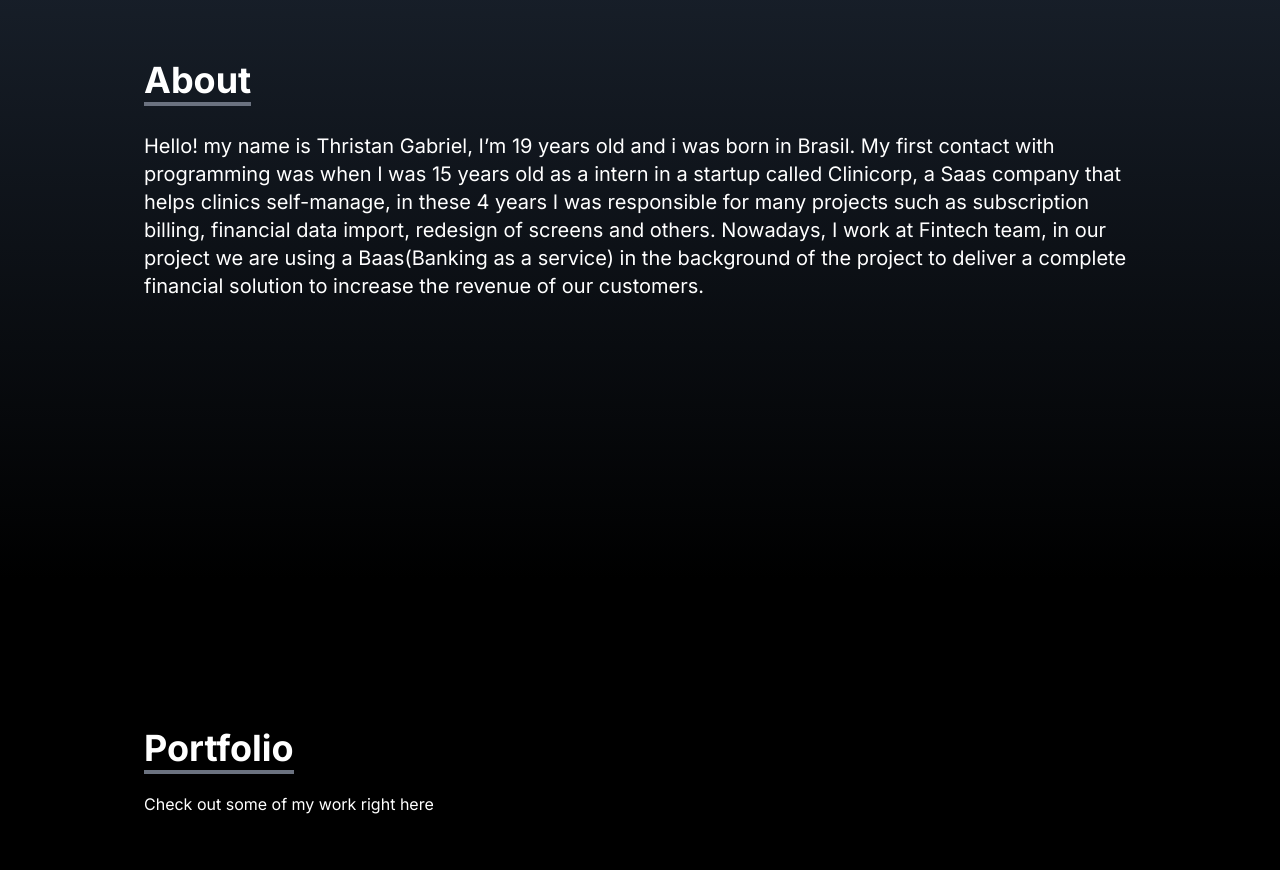
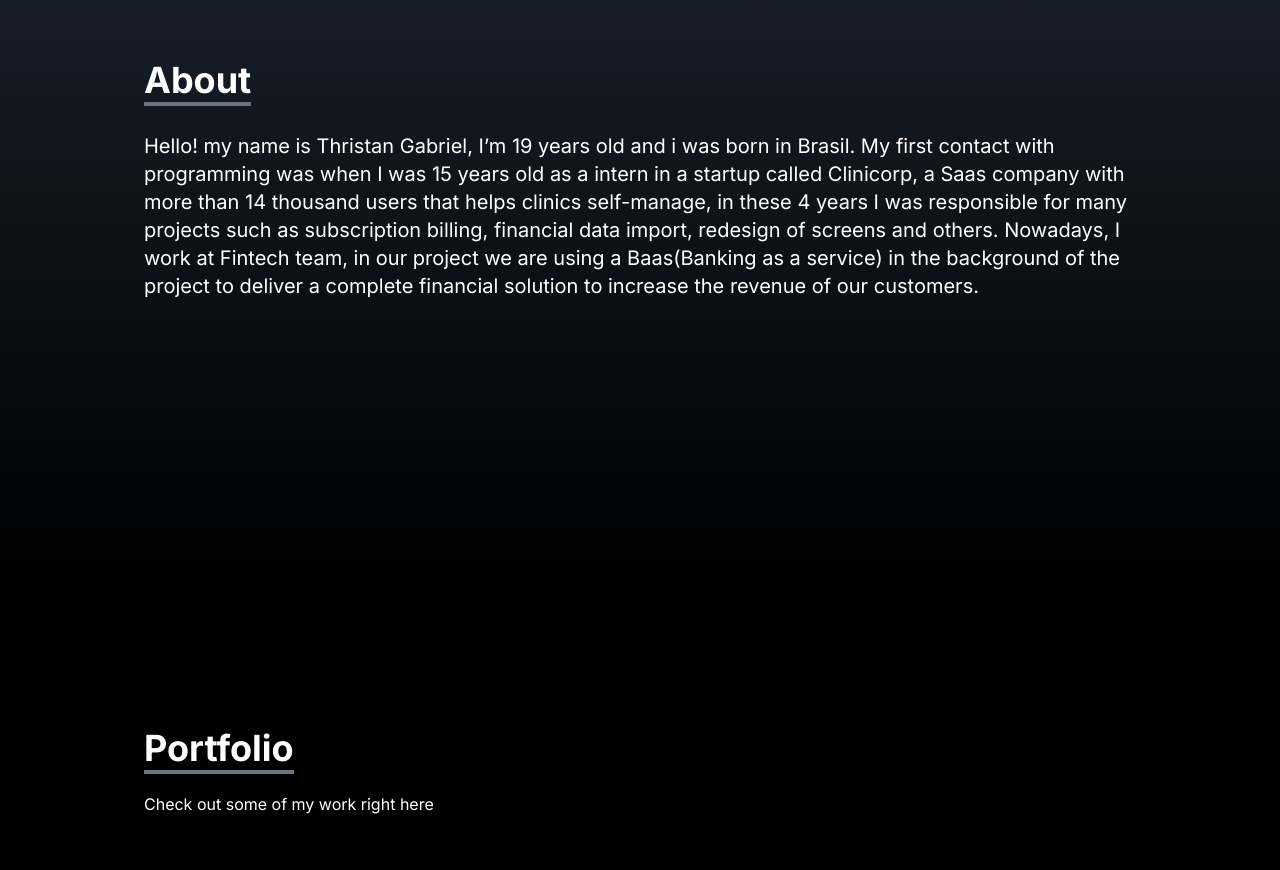
Before and after one commit to thristan-9/My-portfolio, a React (Create React App) app: page / in a window 1280 px wide. Shown: the part 1020-1890 px from the top of the page. Built offline with nearby package versions, Linux system fonts and the light colour scheme.

Commit message:
Update About.jsx

```diff
--- a/src/components/About.jsx
+++ b/src/components/About.jsx
@@ -12,7 +12,7 @@ function About() {
 
                 <p className='text-xl'>
                     Hello! my name is Thristan Gabriel, I’m  19 years old and i was born in Brasil.
-                    My first contact with programming was when I was 15 years old as a intern in a startup called Clinicorp, a Saas company that helps clinics self-manage, in these 4 years I was responsible for many projects such as subscription billing, financial data import, redesign of screens and others. Nowadays, I work at Fintech team, in our project we are using a Baas(Banking as a service) in the background of the project to deliver a complete financial solution to increase the revenue of our customers.
+                    My first contact with programming was when I was 15 years old as a intern in a startup called Clinicorp, a Saas company with more than 14 thousand users that helps clinics self-manage, in these 4 years I was responsible for many projects such as subscription billing, financial data import, redesign of screens and others. Nowadays, I work at Fintech team, in our project we are using a Baas(Banking as a service) in the background of the project to deliver a complete financial solution to increase the revenue of our customers.
                 </p>
             </div>
 
```
